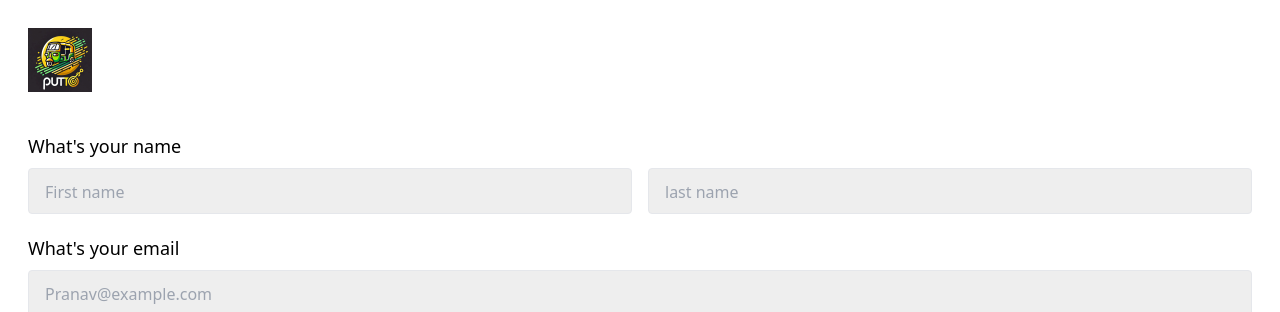
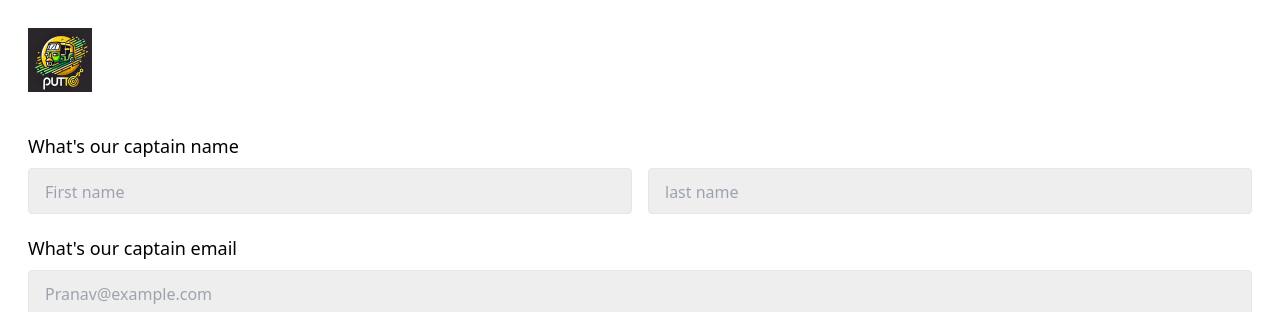
Before and after one commit to Pran2535/Pu_toto, a React (Vite) app in the folder frontend/: page /captain-signup in a window 1280 px wide. Shown: the top 312 px of the page. Built offline with nearby package versions, Linux system fonts and the light colour scheme.

Commit message:
context banaiya hai hamne

```diff
--- /dev/null
+++ b/frontend/src/context/UserContext.jsx
@@ -0,0 +1,21 @@
+import React, { createContext, useState } from 'react'
+
+export const UserDataContext = createContext()
+const UserContext = ({children}) => {
+    const [user,setUser] =useState({
+        email:'',
+        fullName:{
+            firstName:'',
+            lastName:''
+        }
+    })
+  return (
+    <div>
+        <UserDataContext.Provider value={[user,setUser]}>
+      {children}
+      </UserDataContext.Provider>
+    </div>
+  )
+}
+
+export default UserContext
--- a/frontend/src/main.jsx
+++ b/frontend/src/main.jsx
@@ -3,11 +3,14 @@ import { createRoot } from 'react-dom/client';
 import './index.css';
 import App from './App.jsx';
 import { BrowserRouter } from 'react-router-dom';
+import UserContext from './context/UserContext.jsx';
 
 createRoot(document.getElementById('root')).render(
   <StrictMode>
+    <UserContext>
     <BrowserRouter>
       <App />
     </BrowserRouter>
+    </UserContext>
   </StrictMode>
 );
--- a/frontend/src/pages/CaptainSignup.jsx
+++ b/frontend/src/pages/CaptainSignup.jsx
@@ -10,7 +10,7 @@ const CaptainSignup = () => {
   const submitHandler=(e)=>{
 e.preventDefault();
 setUserData({
-  username:{
+  fullName:{
     firstname:firstname,
     lastname:lastname
   },
@@ -32,7 +32,7 @@ setLastname('');
       <form onSubmit={(e)=>{
         submitHandler(e)
       }}>
-        <h3 className='text-lg font-medium mb-2'>What's your name</h3>
+        <h3 className='text-lg font-medium mb-2'>What's our captain name</h3>
           <div className="flex gap-4 mb-5">
            <input
       required
@@ -55,7 +55,7 @@ setLastname('');
        />
 
        </div>
-      <h3 className='text-lg font-medium mb-2'>What's your email</h3>
+      <h3 className='text-lg font-medium mb-2'>What's our captain email</h3>
       <input
       required
       value={email}
--- a/frontend/src/pages/UserSignup.jsx
+++ b/frontend/src/pages/UserSignup.jsx
@@ -10,7 +10,7 @@ const UserSignup = () => {
   const submitHandler=(e)=>{
 e.preventDefault();
 setUserData({
-  username:{
+  fullName:{
     firstname:firstname,
     lastname:lastname
   },
```
